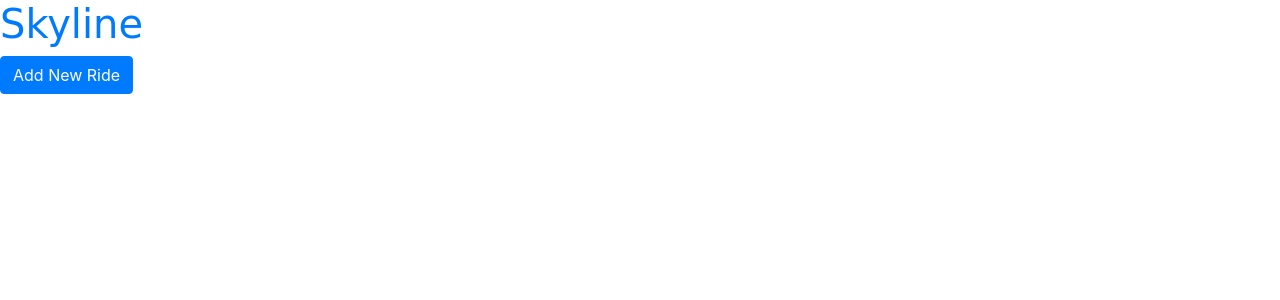
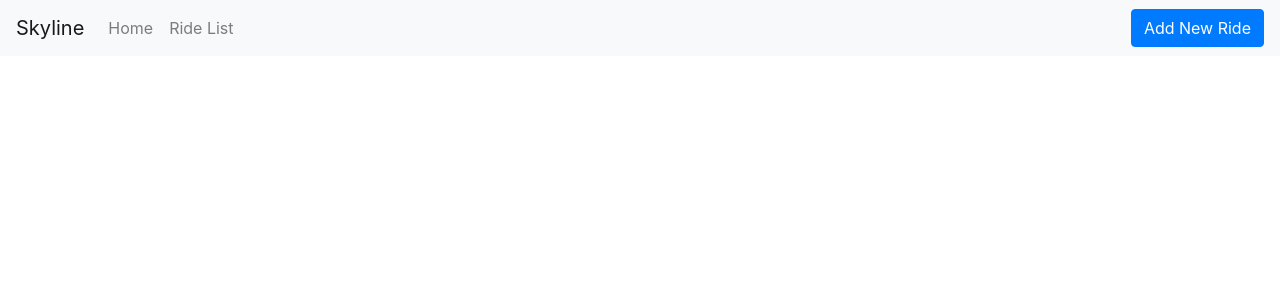
Before and after one commit to timpandrews/skyline, a Django app: template data/templates/data/base.html in a window 1280 px wide. Shown: the top 300 px of the page. Run offline with Django 3.2, Linux system fonts and the light colour scheme; the template is opened without the code that fills it, so the values that code supplies are empty; some libraries are stand-ins or nearby versions.

Commit message:
Added Home Page + Navbar

```diff
--- a/data/templates/data/base.html
+++ b/data/templates/data/base.html
@@ -12,10 +12,22 @@
 </head>
 
 <body>
-    <div class="">
-        <h1><a href="{% url 'ride_list' %}">Skyline</a></h1>
-        <a class="btn btn-primary" href="{% url 'ride_new' %}">Add New Ride</a>
-    </div>
+    <nav class="navbar navbar-expand-lg navbar-light bg-light">
+        <a class="navbar-brand" href="{% url 'home' %}">Skyline</a>
+        <button class="navbar-toggler" type="button" data-toggle="collapse" data-target="#navbarSupportedContent" aria-controls="navbarSupportedContent" aria-expanded="false" aria-label="Toggle navigation">
+            <span class="navbar-toggler-icon"></span>
+        </button>
+
+        <div class="collapse navbar-collapse" id="navbarSupportedContent">
+            <div class="navbar-nav">
+                <a class="nav-link" href="{% url 'home' %}">Home</a>
+                <a class="nav-link" href="{% url 'ride_list' %}">Ride List</a>
+            </div>
+            <div class="navbar-nav ml-auto">
+                <a class="nav-item btn btn-primary" href="{% url 'ride_new' %}">Add New Ride</span></a>
+            </div>
+        </div>
+    </nav>
     <div class="content container">
         <div class="row">
             <div class="col-md-8">
--- a/data/urls.py
+++ b/data/urls.py
@@ -2,7 +2,8 @@ from django.urls import path
 from data import views
 
 urlpatterns = [
-    path('', views.ride_list, name='ride_list'),
+    path('', views.home, name='home'),
+    path('rides', views.ride_list, name='ride_list'),
     path('ride/<int:id>/', views.ride_detail, name='ride_detail'),
     path('ride/new/', views.ride_new, name='ride_new'),
     path('ride/<int:id>/edit/', views.ride_edit, name='ride_edit'),
--- a/data/views.py
+++ b/data/views.py
@@ -1,6 +1,10 @@
 from django.shortcuts import render, get_object_or_404, redirect
 from data.models import Ride
 from data.forms import RideForm
+
+def home(request):
+    return render(request, 'data/home.html', {})
+
 
 def ride_list(request):
     rides = Ride.objects.all().order_by('-ride_date')
```
Also changed, not shown: data/templates/data/home.html (added, +9 -0 lines).
